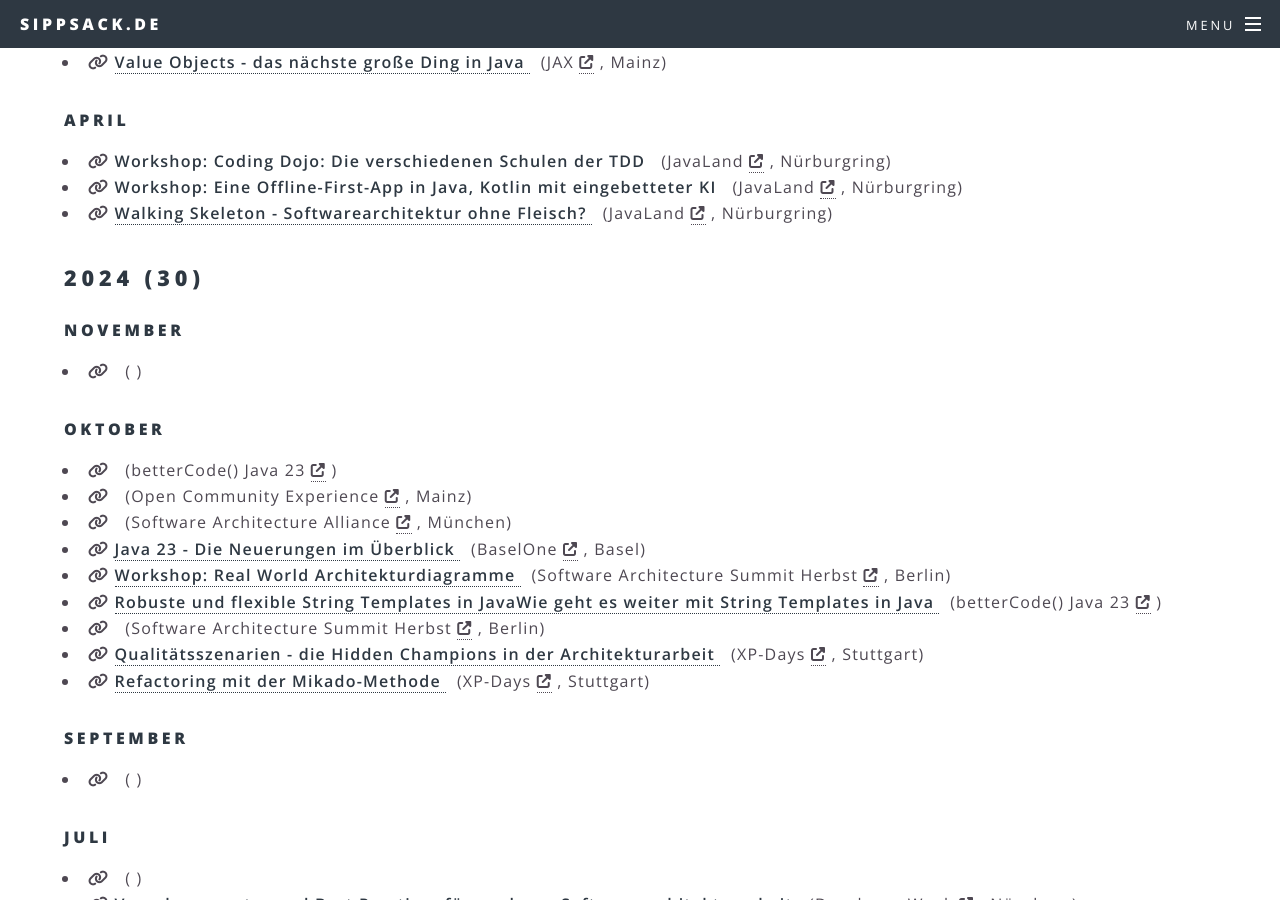
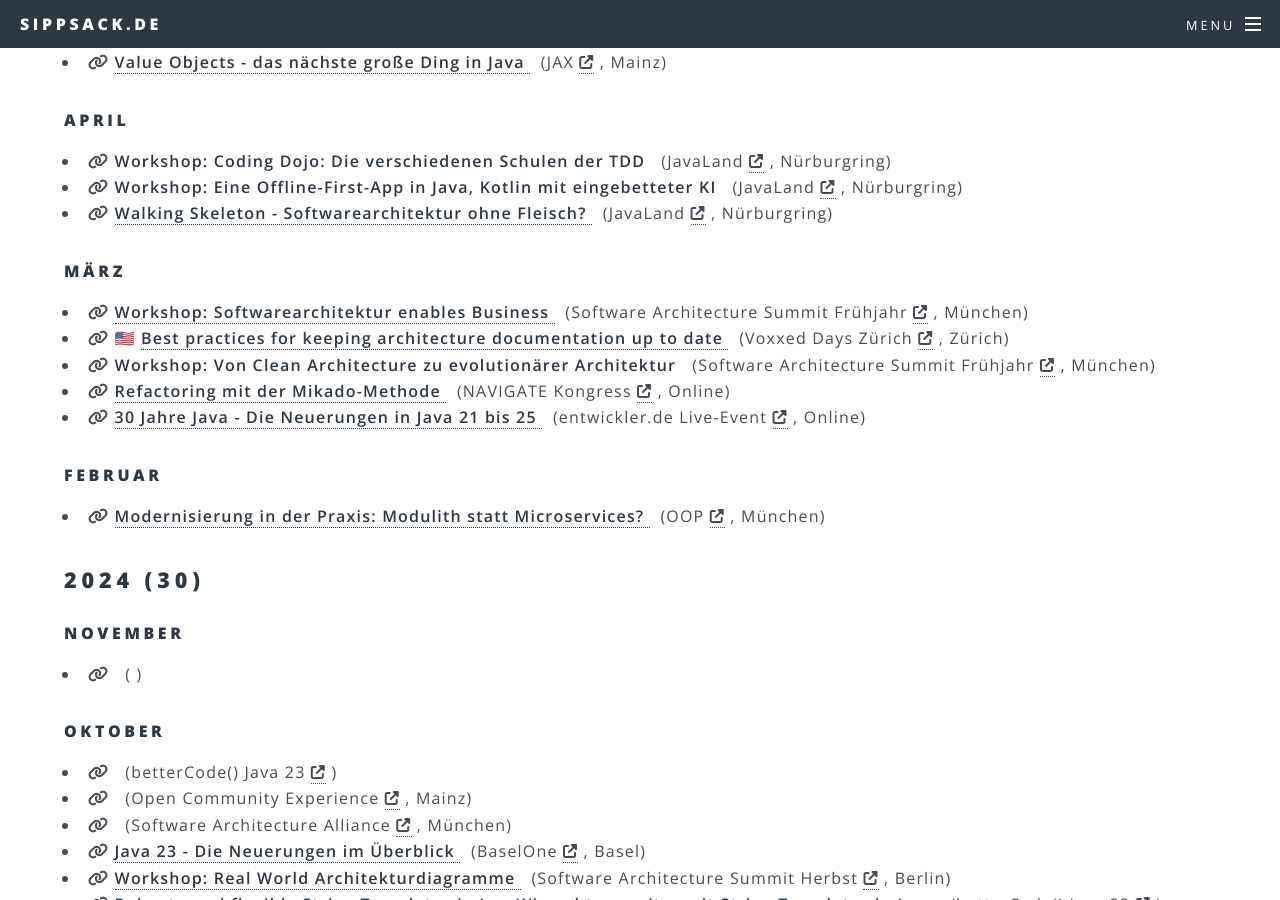
Before and after one commit to sippsack/sippsack.github.io, a Jekyll site: the page built from talks.md, in a window 1280 px wide and 900 px high, scrolled down 3537 px. Built offline with Jekyll 4.4.1, drawn with Linux system fonts in a browser that asks for light colours.

Commit message:
Vorträge Februar und März 2025 in talks.yaml ergänzt
Co-authored-by: Copilot App <223556219+Copilot@users.noreply.github.com>

```diff
--- a/_data/portfolio.yaml
+++ b/_data/portfolio.yaml
@@ -679,6 +679,7 @@ talks:
   - id: docsascode6
     title:
       de: Best Practices um Architekturdokumentation aktuell zu halten
+      en: Best practices for keeping architecture documentation up to date
     year: 2023
     category: arch
     type: talk
--- a/_data/talks.yaml
+++ b/_data/talks.yaml
@@ -318,6 +318,34 @@
       date: 2025-04-01
       location: Nürburgring
       link: https://www.javaland.eu/de/home/
+  - März:
+    - host: archsummit1
+      id: archbusi1w
+      date: 2025-03-26
+      link: https://software-architecture-summit.de/modeling-und-design/softwaredevelopment-enables-business/
+    - host: voxxedzh
+      id: docsascode6
+      lang: en
+      date: 2025-03-25
+      link: https://zurich.voxxeddays.com/talk/?id=8557
+    - host: archsummit1
+      title: "Workshop: Von Clean Architecture zu evolutionärer Architektur"
+      date: 2025-03-24
+      link: https://software-architecture-summit.de/softwarearchitecture/von-clean-architecture-zu-evolutionaerer-architektur/
+    - host: navigate
+      id: mikado1
+      date: 2025-03-18
+      link: https://navigate-kongress.de/programm/legacy-code-im-griff-dank-mikado-methode-navigate-kongress-2025/
+    - conference: entwickler.de Live-Event
+      id: java25
+      date: 2025-03-13
+      location: Online
+      link: https://entwickler.de/live-events/30-jahre-java/
+  - Februar:
+    - host: oop
+      id: archmodernization1
+      date: 2025-02-04
+      link: https://www.oop-konferenz.de/de/programm/konferenzprogramm#item-7714
 2024:
   - November:
     - wjax, jug stuttgart
```
